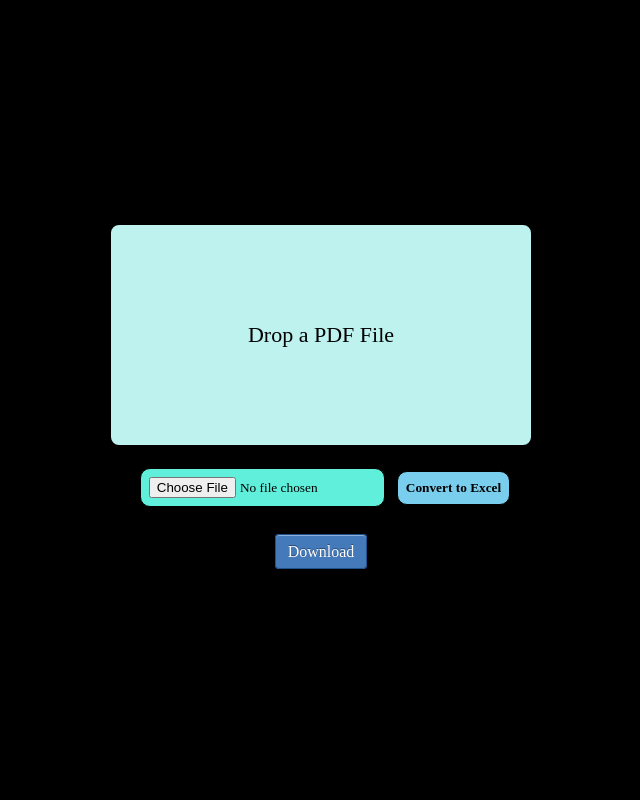
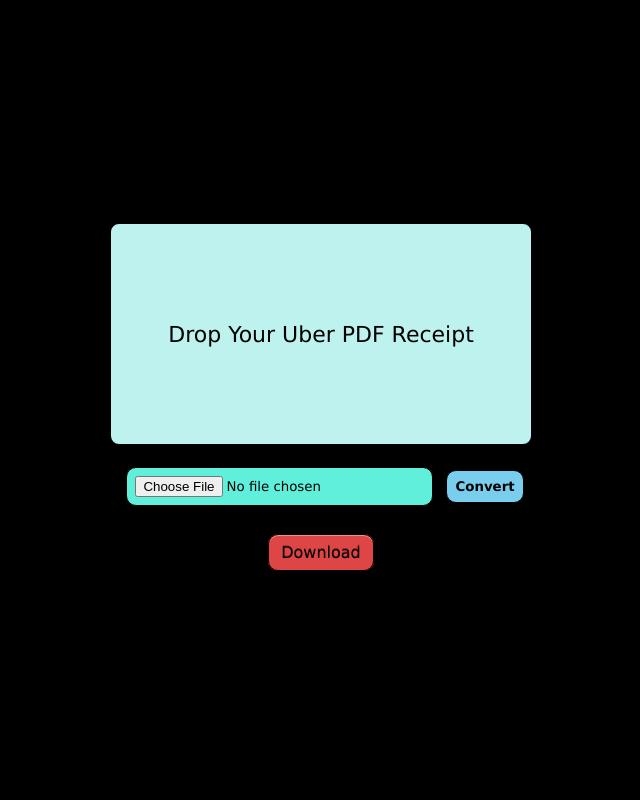
Before and after one commit to AyushRaje/uberReceiptsite, a Django app: page / in a window 1280 px wide. Shown: the whole page, without its empty margins (319-959 px from the left). Run offline with Django 4.2, Linux system fonts and the light colour scheme.

Commit message:
fixed reload and css

```diff
--- a/templates/index.html
+++ b/templates/index.html
@@ -162,14 +162,14 @@ body {
 .link_button {
     -webkit-border-radius: 4px;
     -moz-border-radius: 4px;
-    border-radius: 4px;
-    border: solid 1px #20538D;
+    border-radius: 10px;
+    border: solid 1px #000000;
     text-shadow: 0 -1px 0 rgba(0, 0, 0, 0.4);
     -webkit-box-shadow: inset 0 1px 0 rgba(255, 255, 255, 0.4), 0 1px 1px rgba(0, 0, 0, 0.2);
     -moz-box-shadow: inset 0 1px 0 rgba(255, 255, 255, 0.4), 0 1px 1px rgba(0, 0, 0, 0.2);
     box-shadow: inset 0 1px 0 rgba(255, 255, 255, 0.4), 0 1px 1px rgba(0, 0, 0, 0.2);
-    background: #4479BA;
-    color: #FFF;
+    background: #de4646;
+    color: black;
     padding: 8px 12px;
     text-decoration: none;
 }
@@ -184,10 +184,10 @@ body {
 
 </style>
 <body>
-    <div class="container">
+    <div class="container" style="font-family: Verdana, Geneva, Tahoma, sans-serif;">
         <div id="dropContainer" class="drop-container">
-            <div class="drop-message">
-                 Drop a PDF File
+            <div class="drop-message" style="font-family: Verdana, Geneva, Tahoma, sans-serif;">
+                 Drop Your Uber PDF Receipt
             </div>
         </div>
         <div class="pdf-excel-container" id="pdfExcelContainer">
@@ -224,15 +224,15 @@ body {
     </script>
     <form id="pdfForm" method="post" action="{% url 'convert' %}" enctype="multipart/form-data">
         {% csrf_token %}
-        <input type="file" class="file" id="pdfFileInput" name="pdfFile" accept=".pdf" placeholder="Click to choose file">
-        <button type="submit" id="convertButton" onclick="alertSuccessful()" >Convert to Excel</button>
+        <input type="file" class="file" id="pdfFileInput" name="pdfFile" accept=".pdf" placeholder="Click to choose file" style="font-family: Verdana, Geneva, Tahoma, sans-serif;">
+        <button type="submit" id="convertButton" onclick="alertSuccessful()" style="font-family: Verdana, Geneva, Tahoma, sans-serif;" ><strong>Convert</strong></button>
     </form>
 
     <div>
 
         <p>
             <div id="downloadButtonContainer" >
-                <a class="link_button" href="{% url 'download' %}" download onclick="deleteInput()" > Download </a>
+                <a class="link_button" href="{% url 'download' %}" download onclick="deleteInput()" style="font-family: Verdana, Geneva, Tahoma, sans-serif;"> Download </a>
             </div>
         </p>
 
```
